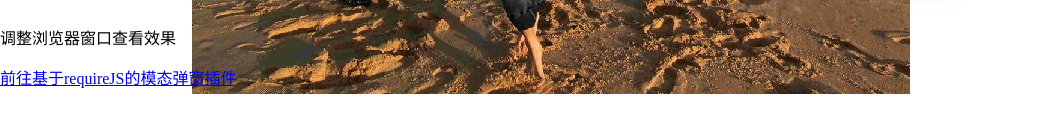
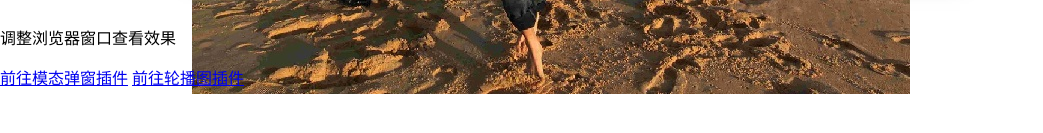
Before and after one commit to GregTraps/MyModal, a plain HTML site: page picroll-response/picroll-res.html in a window 1280 px wide. Shown: the part 435-568 px from the top of the page, without its empty margins (0-1043 px from the left). Drawn offline with Linux system fonts and the light colour scheme.

```diff
--- a/css/style.css
+++ b/css/style.css
@@ -6,6 +6,7 @@ body,div {
     box-shadow: 0 0 24px;
     margin: 100px ;
 }
+/*对自适应版本支持*/
 .picroll-container-res {
     box-shadow: 0 0 24px;
     margin: 50px 15%;
--- a/picroll-response/picroll-res.html
+++ b/picroll-response/picroll-res.html
@@ -18,6 +18,7 @@
     </div>
 </div>
 <p>调整浏览器窗口查看效果</p>
-<a href="../index.html">前往基于requireJS的模态弹窗插件</a>
+<a href="../index.html">前往模态弹窗插件</a>
+<a href="../picroll.html">前往轮播图插件</a>
 </body>
 </html>
```
